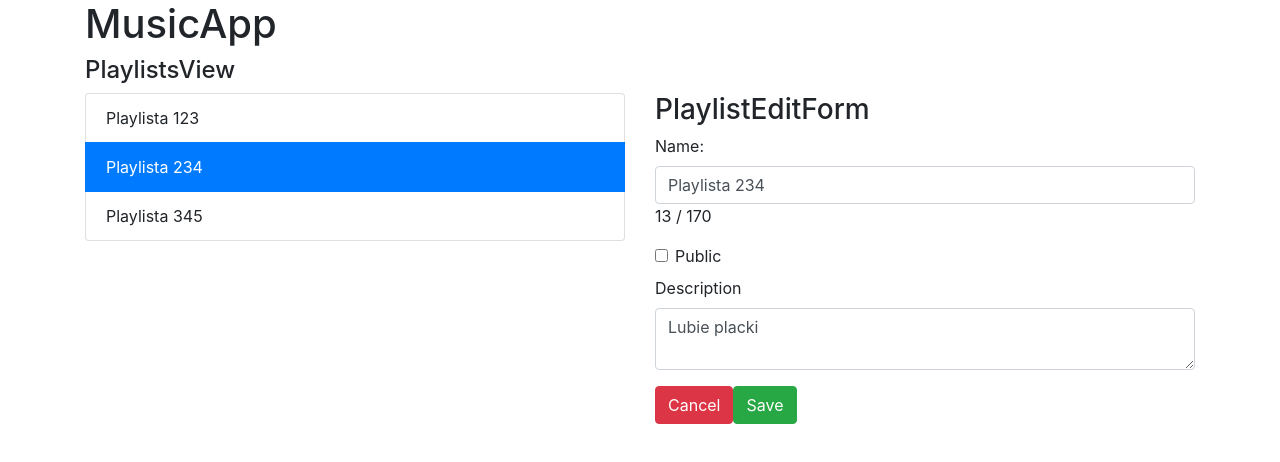
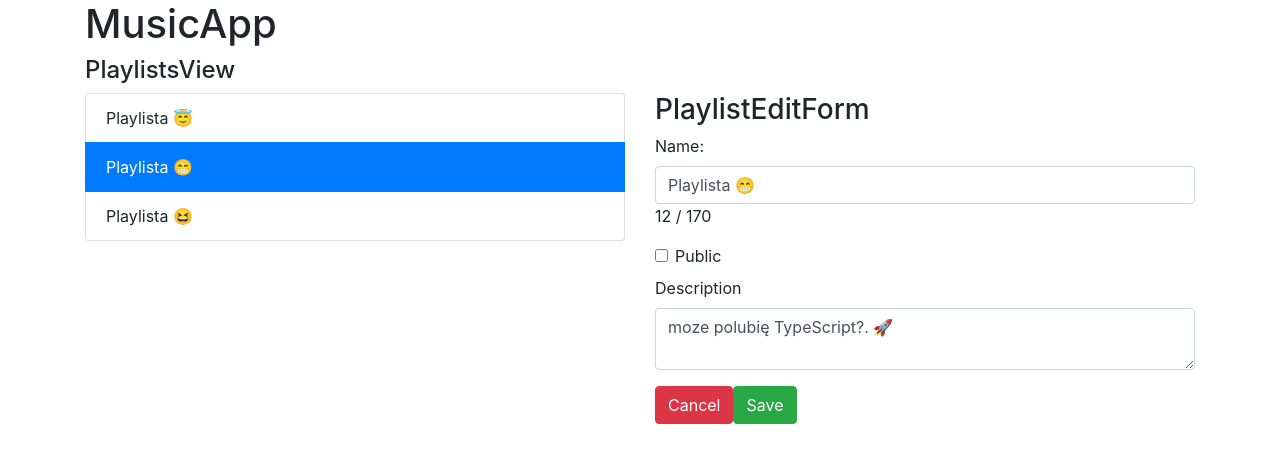
Before and after one commit to kruzyk/lufthansa-react-player, a React (Create React App) app: page / in a window 1280 px wide. Both pictures are taken after a click on the button "Edit". Shown: the top 462 px of the page. Built offline with nearby package versions, Linux system fonts and the light colour scheme.

Commit message:
Handle event on save button between components.

```diff
--- a/src/playlists/components/PlaylistDetails.tsx
+++ b/src/playlists/components/PlaylistDetails.tsx
@@ -2,13 +2,10 @@ import React from 'react'
 import { Playlist } from '../../model/Playlist'
 import styles from './PlaylistDetails.module.css'
 
-// console.log(styles)
-
 interface Props {
-    playlist: Playlist,
-    edit: React.MouseEventHandler<HTMLButtonElement>
+    playlist: Playlist;
+    edit: React.MouseEventHandler<HTMLButtonElement>;
 }
-
 
 export const PlaylistDetails: React.FC<Props> = ({ playlist, edit }) => {
     return (
--- a/src/playlists/components/PlaylistEditForm.tsx
+++ b/src/playlists/components/PlaylistEditForm.tsx
@@ -3,12 +3,11 @@ import { Playlist } from '../../model/Playlist'
 
 interface Props {
     playlist: Playlist;
-    cancel: React.MouseEventHandler<HTMLButtonElement>
+    cancel: React.MouseEventHandler<HTMLButtonElement>;
+    save: (draft: Playlist) => void
 }
-//zmien typowanie, bedzie jeszcze save
 
-
-export const PlaylistEditForm = ({ playlist, cancel }: Props) => {
+export const PlaylistEditForm = ({ playlist, cancel, save }: Props) => {
     const [message, setMessage] = useState('')
     const [acceptNew, setAcceptNew] = useState(false)
 
@@ -16,6 +15,15 @@ export const PlaylistEditForm = ({ playlist, cancel }: Props) => {
     const [name, setName] = useState(playlist.name)
     const [isPublic, setIsPublic] = useState(playlist.public)
     const [description, setDescription] = useState(playlist.description)
+
+    const submitForm = () => {
+        save({
+            id: playlistId,
+            name: name,
+            public: isPublic,
+            description: description
+        })
+    }
 
     useEffect(() => {
         if (playlistId !== playlist.id) {
@@ -37,7 +45,7 @@ export const PlaylistEditForm = ({ playlist, cancel }: Props) => {
             <h3>PlaylistEditForm</h3>
 
             {message && <div className="alert alert-danger">{message} <button onClick={() => setAcceptNew(true)}>OK</button></div>}
-            {/* alert unsaved changes, nie draft! */}
+
             <div className="form-group">
                 <label>Name:</label>
                 <input type="text" className="form-control" value={name}
@@ -56,9 +64,7 @@ export const PlaylistEditForm = ({ playlist, cancel }: Props) => {
             </div>
 
             <button className="btn btn-danger" onClick={cancel}>Cancel</button>
-            <button className="btn btn-success">Save</button>
-            {/* funkcje ktora odpala save z props i zbiera formularz którzy jest w stanie, zbuduj draft-param z rzeczy ze stanu - obiekt typu Playlist.
-            Plus mode zmienic musi na details(zeby wyjsc z trybu edytowania) */}
+            <button className="btn btn-success" onClick={submitForm}>Save</button>
         </div>
     )
 }
--- a/src/playlists/components/PlaylistList.tsx
+++ b/src/playlists/components/PlaylistList.tsx
@@ -4,7 +4,6 @@ import { Playlist } from '../../model/Playlist'
 interface Props {
     playlists: Playlist[]
     selectedId?: string
-    // setSelectedId(id: Playlist['id']): void
     onSelected(id: string): void
 }
 
@@ -16,7 +15,6 @@ export const PlaylistList = ({ playlists, selectedId, onSelected }: Props) => {
                 {playlists.map((playlist, index) =>
                     <div className={`list-group-item ${selectedId === playlist.id ? 'active' : ''}`}
                         onClick={() => onSelected(playlist.id)}
-
                         key={playlist.id}>
                         {playlist.name}
                     </div>
--- a/src/playlists/containers/PlaylistsView.tsx
+++ b/src/playlists/containers/PlaylistsView.tsx
@@ -7,40 +7,33 @@ import { PlaylistList } from '../components/PlaylistList'
 
 interface Props { }
 
-const playlist = {
-    id: '123',
-    name: 'Placki',
-    public: true,
-    description: 'Lubie placki'
-}
-
-const playlists: Playlist[] = [
+const data: Playlist[] = [
     {
         id: '123',
-        name: 'Playlista 123',
+        name: 'Playlista 😇',
         public: true,
-        description: 'Lubie placki'
+        description: 'no i co ja dzis polubie?..🤔'
     },
     {
         id: '234',
-        name: 'Playlista 234',
+        name: 'Playlista 😁',
         public: false,
-        description: 'Lubie placki'
+        description: 'moze polubię TypeScript?. 🚀'
     },
     {
         id: '345',
-        name: 'Playlista 345',
+        name: 'Playlista 😆',
         public: true,
-        description: 'Lubie placki'
+        description: 'albo wszystko polubię co mi tam 😅💖'
     },
 
 ]
 
 export const PlaylistsView = (props: Props) => {
-    const [forceUpdate, setForceUpdate] = useState(Date.now())
     const [selectedId, setSelectedId] = useState<string | undefined>('234')
     const [selectedPlaylist, setSelectedPlaylist] = useState<Playlist | undefined>()
     const [mode, setMode] = useState<'details' | 'form'>('details')
+    const [playlists, setPlaylists] = useState<Playlist[]>(data)
 
     /* TODO:
         - Przycisk Edit w Details "przełącza" na formularza (*zmiana mode! props!) **=> ---DONE
@@ -60,46 +53,38 @@ export const PlaylistsView = (props: Props) => {
         setMode('details')
     }
     const save = (draft: Playlist) => {
-        setMode('form')
-        /* update playlistS!   */
+        setMode('details')
         const index = playlists.findIndex(p => p.id === draft.id)
-        //znaleziono liste ponizej
         if (index !== -1) {
-            playlists[index] = draft
-            //...playlists[index], draft
-             /// WRONG!! Mutable Code!
+             setPlaylists([
+                 ...playlists.slice(0, index),
+                 draft,
+                 ...playlists.slice(index + 1)
+             ])
         }
     }
 
-
     useEffect(() => {
         setSelectedPlaylist(playlists.find(p => p.id == selectedId))
-
-    }, [selectedId, forceUpdate])
+    }, [selectedId, playlists])
 
     return (
         <div>
             <h4>PlaylistsView</h4>
-
             {/* .row>.col*2 */}
-
             <div className="row">
                 <div className="col">
                     <PlaylistList
                         onSelected={id => { setSelectedId(id) }}
                         playlists={playlists}
                         selectedId={selectedId} />
-
                 </div>
                 <div className="col">
-
                     {selectedPlaylist && mode === 'details' && <PlaylistDetails
                     edit={edit}
                     playlist={selectedPlaylist} />}
-
                     {selectedPlaylist && mode === 'form' && <PlaylistEditForm
-                    //props save -dostaje playlist,
-
+                    save={save}
                     playlist={selectedPlaylist}
                     cancel={cancel}/>}
                 </div>
```
